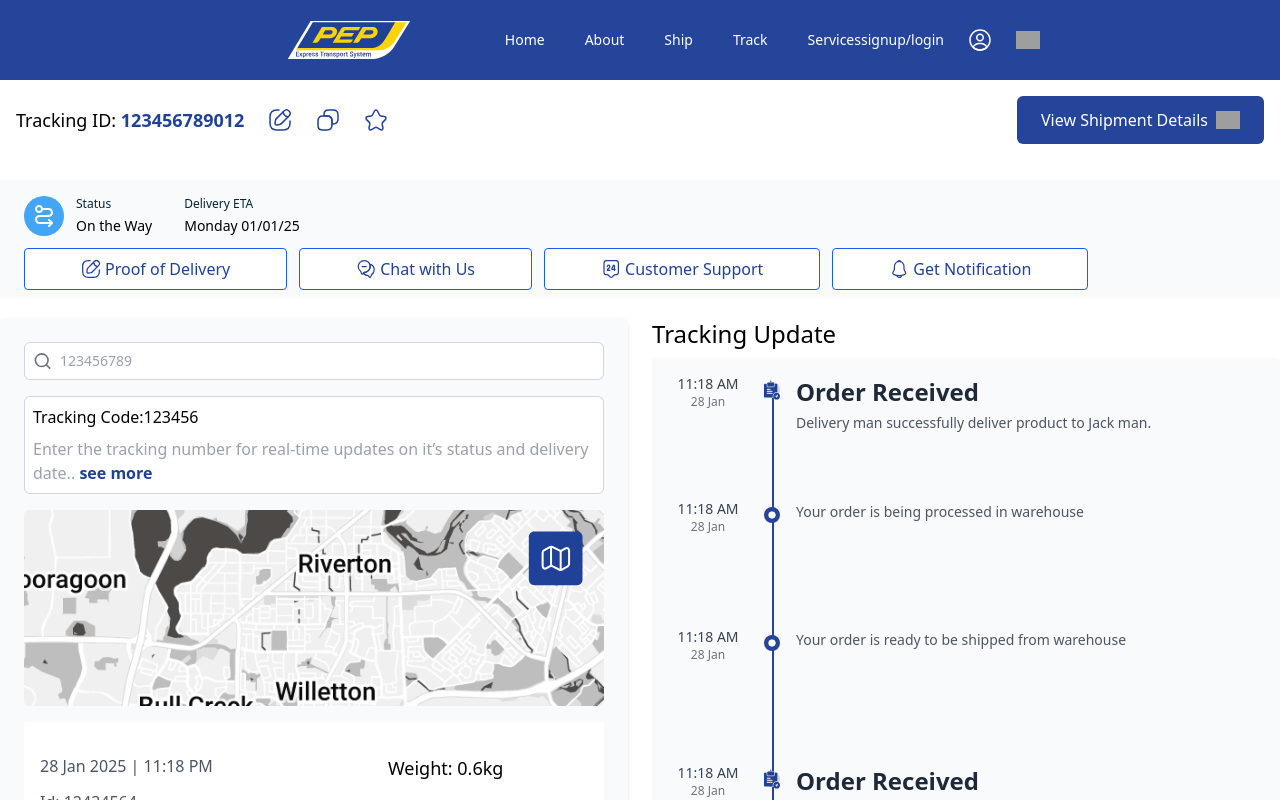
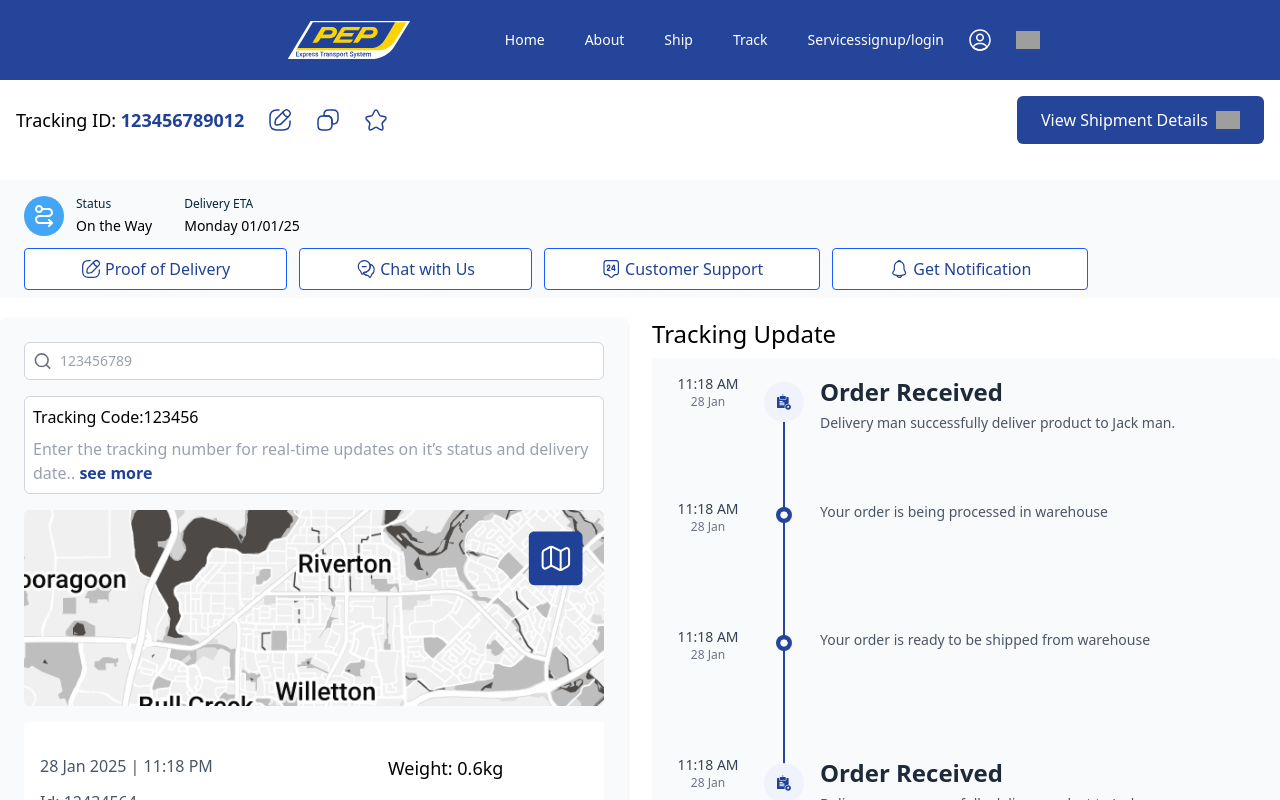
Before and after one commit to jahidpolygontech/PEP, a Next.js app: page /tracking in a window 1280 px wide. Shown: the top 800 px of the page. Built offline with nearby package versions, Linux system fonts and the light colour scheme; grey boxes are pictures that could not be loaded.

Commit message:
➕ Add update of tracking update
Type(s): ADD

Issue(s):
- JIRA: nia

```diff
--- a/src/app/(auth)/tracking/components/TrackingUpdates.tsx
+++ b/src/app/(auth)/tracking/components/TrackingUpdates.tsx
@@ -3,6 +3,28 @@ import Image from "next/image";
 
 export default function Timeline() {
   const timelineItems = [
+    {
+      time: "11:18 AM",
+      date: "28 Jan",
+      title: "Order Received",
+      description: "Delivery man successfully deliver product to Jack man.",
+      image: "/Images/tracking/Group.svg",
+      iconColor: "bg-secondary",
+    },
+    {
+      time: "11:18 AM",
+      date: "28 Jan",
+      title: "",
+      description: "Your order is being processed in warehouse",
+      iconColor: "bg-primary mb-10",
+    },
+    {
+      time: "11:18 AM",
+      date: "28 Jan",
+      title: "",
+      description: "Your order is ready to be shipped from warehouse",
+      iconColor: "bg-primary mb-10",
+    },
     {
       time: "11:18 AM",
       date: "28 Jan",
@@ -22,37 +44,15 @@ export default function Timeline() {
       time: "11:18 AM",
       date: "28 Jan",
       title: "",
-      description: "Your order is ready to be shipped from warehouse",
-      iconColor: "bg-primary mb-12",
-    },
-    {
-      time: "11:18 AM",
-      date: "28 Jan",
-      title: "Order Received",
-      description: "Delivery man successfully deliver product to Jack man.",
-      image: "/Images/tracking/Group.svg",
-      iconColor: "bg-primary mb-12",
+      description: "Your order is being processed in warehouse",
+      iconColor: "bg-primary mb-10",
     },
     {
       time: "11:18 AM",
       date: "28 Jan",
       title: "",
       description: "Your order is being processed in warehouse",
-      iconColor: "bg-primary mb-12",
-    },
-    {
-      time: "11:18 AM",
-      date: "28 Jan",
-      title: "",
-      description: "Your order is being processed in warehouse",
-      iconColor: "bg-primary mb-12",
-    },
-    {
-      time: "11:18 AM",
-      date: "28 Jan",
-      title: "",
-      description: "Your order is being processed in warehouse",
-      iconColor: "bg-primary mb-12",
+      iconColor: "bg-primary mb-10",
     },
     {
       time: "11:18 AM",
@@ -60,7 +60,7 @@ export default function Timeline() {
       title: "Successfully Delivered",
       description: "Delivery man successfully deliver product to Jack man.",
       image: "/Images/tracking/Green.svg",
-      iconColor: "bg-green-500",
+      iconColor: "bg-green-500 mb-10",
     },
   ];
 
@@ -70,40 +70,47 @@ export default function Timeline() {
 
       <div className="max-w-2xl mx-auto bg-gray-50 rounded p-4">
         <div className="relative">
-          {/* Vertical line */}
-          <div className="absolute left-26 bottom-10 top-2 w-0.5 bg-primary" />
+          {/* One continuous vertical line */}
+          <div className="absolute left-[115px] top-4 bottom-10 w-0.5 bg-primary z-0" />
 
           {timelineItems.map((item, index) => (
             <div
               key={index}
               className="relative flex items-start mb-16 last:mb-0"
             >
-              {/* Time & Date */}
+              {/* Left: Time & Date */}
               <div className="flex flex-col items-center w-20 mr-4">
-                <span className="text-sm font-medium text-gray-700">{item.time}</span>
+                <span className="text-sm font-medium text-gray-700">
+                  {item.time}
+                </span>
                 <span className="text-xs text-gray-500">{item.date}</span>
               </div>
 
-              {/* Icon/Image */}
+              {/* Middle: Icon only (line is already drawn behind) */}
+              <div className="relative flex flex-col items-center w-10 mr-4 z-10">
                 <div
-                className={`relative z-10 flex items-center justify-center rounded-full w-4 h-4 mr-4 mt-2 ${
-                  item.image ? "bg-gray-300" : item.iconColor
+                  className={`flex items-center justify-center rounded-full mt-2 ${
+                    item.image
+                      ? `w-10 h-10 ${item.iconColor}`
+                      : `w-4 h-4 ${item.iconColor}`
                   }`}
                 >
                   {item.image ? (
+                    <div className="w-4 h-4 relative">
                       <Image
                         src={item.image}
                         alt="Timeline icon"
-                    width={18}
-                    height={18}
-                    className="object-contain z-10"
+                        fill
+                        className="object-contain"
                       />
+                    </div>
                   ) : (
                     <Circle className="w-2 h-2 text-white fill-current" />
                   )}
                 </div>
+              </div>
 
-              {/* Title & Description */}
+              {/* Right: Content */}
               <div className="flex-1 pt-0.5">
                 {item.title && (
                   <h3
```
Lines whose indentation alone changed are shown as unchanged.
